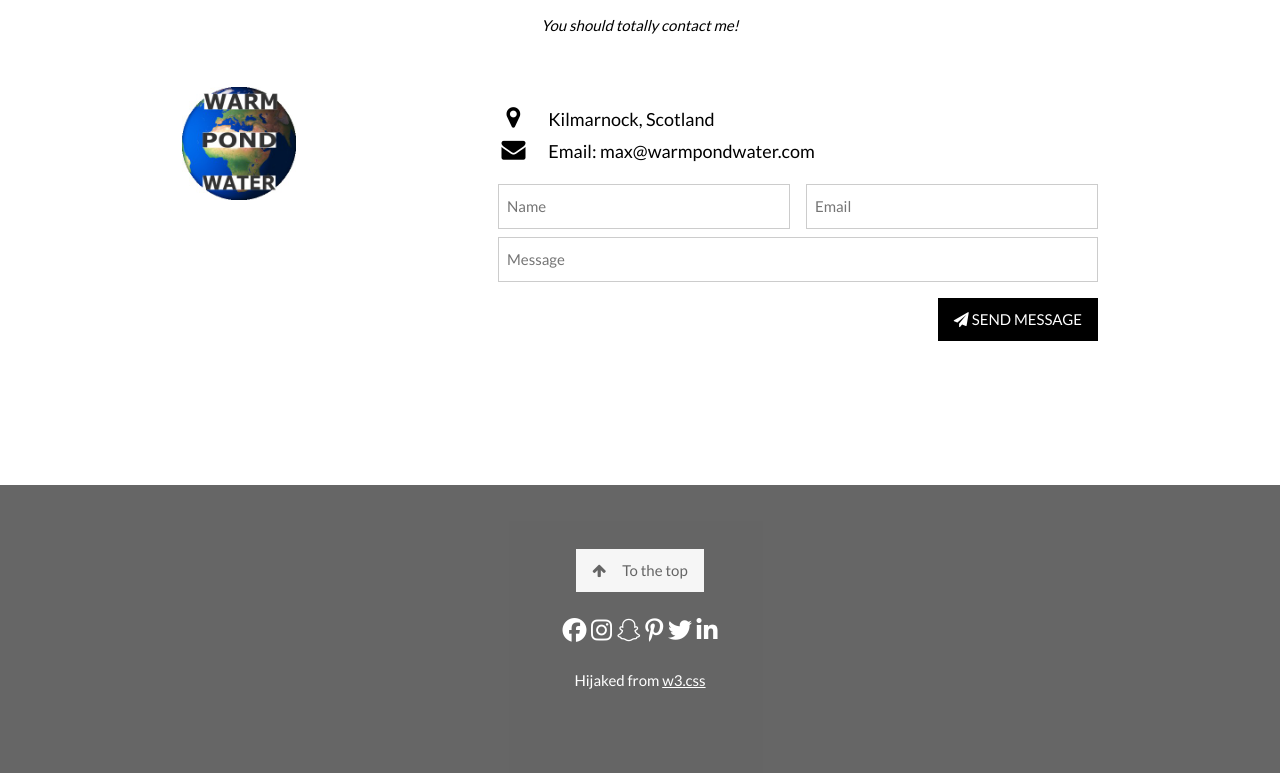
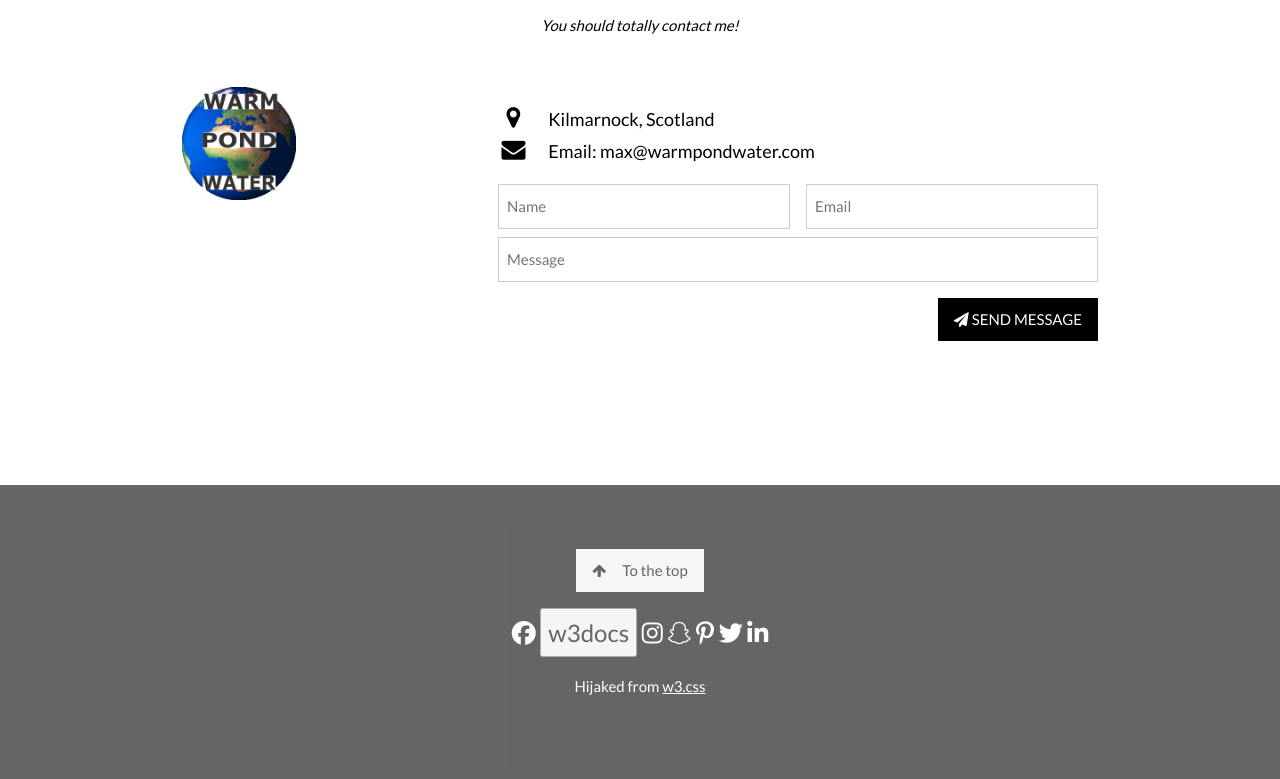
Before and after one commit to Warmpondwater/warmpondwater, a plain HTML site: page index.html in a window 1280 px wide. Shown: the part 3544-4323 px from the top of the page. Drawn offline with Linux system fonts and the light colour scheme.

Commit message:
Update index.html

```diff
--- a/index.html
+++ b/index.html
@@ -243,7 +243,7 @@ body, html {
 <footer class="w3-center w3-black w3-padding-64 w3-opacity w3-hover-opacity-off">
   <a href="#home" class="w3-button w3-light-grey"><i class="fa fa-arrow-up w3-margin-right"></i>To the top</a>
   <div class="w3-xlarge w3-section">
-    <i class="fa fa-facebook-official w3-hover-opacity"></i>
+    <i class="fa fa-facebook-official w3-hover-opacity"></i> <input type="button" onclick="window.location.href='https://www.w3docs.com';" value="w3docs" />
     <i class="fa fa-instagram w3-hover-opacity"></i>
     <i class="fa fa-snapchat w3-hover-opacity"></i>
     <i class="fa fa-pinterest-p w3-hover-opacity"></i>
```
